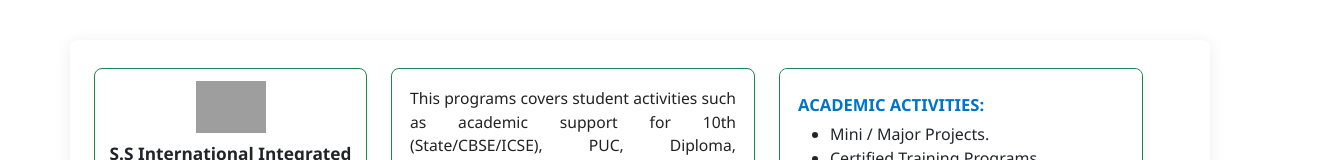
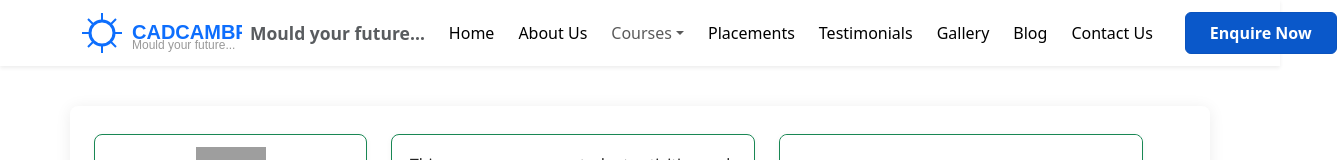
Before and after one commit to sonykikuma/clientwork, a React (Vite) app: page / in a window 1280 px wide. Shown: the top 160 px of the page, 1337 px wide, since content can reach past the window. Built offline with nearby package versions, Linux system fonts and the light colour scheme; grey boxes are pictures that could not be loaded.

Commit message:
header added

```diff
--- a/package.json
+++ b/package.json
@@ -13,7 +13,8 @@
     "bootstrap": "^5.3.7",
     "react": "^19.1.0",
     "react-bootstrap": "^2.10.10",
-    "react-dom": "^19.1.0"
+    "react-dom": "^19.1.0",
+    "react-router-dom": "^7.6.3"
   },
   "devDependencies": {
     "@eslint/js": "^9.29.0",
--- a/src/App.jsx
+++ b/src/App.jsx
@@ -10,6 +10,7 @@
 function App() {
   return (
     <>
+      <Header />
       <div className="">
         {/* <Header />
         <About />
--- /dev/null
+++ b/src/components/Header.css
@@ -0,0 +1,20 @@
+/* src/components/Header.css */
+
+/* wider, card‑style dropdown */
+.navbar .dropdown-menu {
+  min-width: 260px; /* tweak to taste */
+  border-radius: 0;
+  padding: 0.75rem 1rem;
+  box-shadow: 0 6px 20px rgba(0, 0, 0, 0.12);
+}
+
+.dropdown-item {
+  font-weight: 500;
+  padding: 0.35rem 0;
+}
+
+/* make the divider a faint line like in the screenshot */
+.dropdown-divider {
+  margin: 0.35rem 0;
+  border-top: 1px solid #e9ecef;
+}
--- a/src/components/Header.jsx
+++ b/src/components/Header.jsx
@@ -1,14 +1,210 @@
+// // src/components/Header.jsx
+// import React from "react";
+// import { NavLink } from "react-router-dom"; // remove if you’re using anchor tags
+// import logo from "../assets/dev-logo.svg";
+// import "bootstrap/dist/css/bootstrap.min.css";
+
+// const Header = () => (
+//   <header>
+//     {/* -------- Top Navbar -------- */}
+//     <nav className="navbar navbar-expand-lg navbar-light bg-white shadow-sm sticky-top">
+//       <div className="container">
+//         {/* Brand / Logo */}
+//         <NavLink
+//           className="navbar-brand d-flex align-items-center gap-2"
+//           to="/"
+//         >
+//           <img
+//             src={logo}
+//             alt="CADCAMBRIDGE logo"
+//             height="40"
+//             className="d-inline-block"
+//           />
+//           <span className="fw-semibold small text-muted d-none d-md-inline">
+//             Mould your future…
+//           </span>
+//         </NavLink>
+
+//         {/* Mobile toggle */}
+//         <button
+//           className="navbar-toggler border-0"
+//           type="button"
+//           data-bs-toggle="collapse"
+//           data-bs-target="#mainNavbar"
+//           aria-controls="mainNavbar"
+//           aria-expanded="false"
+//           aria-label="Toggle navigation"
+//         >
+//           <span className="navbar-toggler-icon"></span>
+//         </button>
+
+//         {/* Collapsible nav links */}
+//         <div className="collapse navbar-collapse" id="mainNavbar">
+//           <ul className="navbar-nav ms-auto mb-2 mb-lg-0 align-items-lg-center gap-lg-2">
+//             {[
+//               { path: "/", label: "Home", exact: true },
+//               { path: "/about", label: "About Us" },
+//               { path: "/courses", label: "Courses" },
+//               { path: "/placements", label: "Placements" },
+//               { path: "/testimonials", label: "Testimonials" },
+//               { path: "/gallery", label: "Gallery" },
+//               { path: "/blog", label: "Blog" },
+//               { path: "/contact", label: "Contact Us" },
+//             ].map(({ path, label, exact }) => (
+//               <li className="nav-item" key={label}>
+//                 <NavLink
+//                   to={path}
+//                   end={exact}
+//                   className={({ isActive }) =>
+//                     `nav-link px-lg-2${isActive ? " active fw-semibold" : ""}`
+//                   }
+//                 >
+//                   {label}
+//                 </NavLink>
+//               </li>
+//             ))}
+
+//             {/* CTA button */}
+//             <li className="nav-item ms-lg-3">
+//               <NavLink
+//                 to="/enquire"
+//                 className="btn btn-primary fw-semibold px-4 py-2"
+//               >
+//                 Enquire Now
+//               </NavLink>
+//             </li>
+//           </ul>
+//         </div>
+//       </div>
+//     </nav>
+//   </header>
+// );
+
+// export default Header;
+// src/components/Header.jsx
 import React from "react";
+import { NavLink } from "react-router-dom";
+import logo from "../assets/dev-logo.svg"; // swap with your real logo
+import "bootstrap/dist/css/bootstrap.min.css";
+import "./Header.css"; // ⬅ custom styles (next step)
 
-function Header() {
+const Header = () => {
   return (
-    <header className="bg-dark text-white text-center py-4">
-      <h1>
-        S.S International Integrated Engineering Research Consultancy & Training
-        Institute
-      </h1>
+    <header>
+      <nav className="navbar navbar-expand-lg navbar-light bg-white shadow-sm sticky-top">
+        <div className="container">
+          {/* ---------- Brand ---------- */}
+          <NavLink
+            to="/"
+            className="navbar-brand d-flex align-items-center gap-2"
+          >
+            <img src={logo} alt="Logo" height="40" />
+            <span className="fw-semibold small text-muted d-none d-md-inline">
+              Mould your future…
+            </span>
+          </NavLink>
+
+          {/* Mobile toggle */}
+          <button
+            className="navbar-toggler border-0"
+            type="button"
+            data-bs-toggle="collapse"
+            data-bs-target="#mainNavbar"
+            aria-controls="mainNavbar"
+            aria-expanded="false"
+            aria-label="Toggle navigation"
+          >
+            <span className="navbar-toggler-icon" />
+          </button>
+
+          {/* ---------- Links ---------- */}
+          <div className="collapse navbar-collapse" id="mainNavbar">
+            <ul className="navbar-nav ms-auto mb-2 mb-lg-0 align-items-lg-center gap-lg-2">
+              {/* --- Home (regular link) --- */}
+              <li className="nav-item">
+                <NavLink className="nav-link" to="/" end>
+                  Home
+                </NavLink>
+              </li>
+
+              {/* --- About Us --- */}
+              <li className="nav-item">
+                <NavLink className="nav-link" to="/">
+                  About Us
+                </NavLink>
+              </li>
+
+              {/* ---------- Courses (dropdown) ---------- */}
+              <li className="nav-item dropdown">
+                {/* parent trigger */}
+                <button
+                  className="nav-link dropdown-toggle border-0 bg-transparent"
+                  id="coursesDropdown"
+                  data-bs-toggle="dropdown"
+                  aria-expanded="false"
+                >
+                  Courses
+                </button>
+
+                {/* dropdown panel */}
+                <ul
+                  className="dropdown-menu shadow"
+                  aria-labelledby="coursesDropdown"
+                >
+                  <li>
+                    <NavLink className="dropdown-item" to="/">
+                      Product & Tool Design
+                    </NavLink>
+                  </li>
+                  <li>
+                    <hr className="dropdown-divider" />
+                  </li>
+                  <li>
+                    <NavLink className="dropdown-item" to="/">
+                      CAE
+                    </NavLink>
+                  </li>
+                  <li>
+                    <hr className="dropdown-divider" />
+                  </li>
+                  <li>
+                    <NavLink className="dropdown-item" to="/">
+                      Corporate & College Training
+                    </NavLink>
+                  </li>
+                </ul>
+              </li>
+
+              {/* --- Remaining regular links --- */}
+              {[
+                { to: "/", label: "Placements" },
+                { to: "/", label: "Testimonials" },
+                { to: "/", label: "Gallery" },
+                { to: "/", label: "Blog" },
+                { to: "/", label: "Contact Us" },
+              ].map(({ to, label }) => (
+                <li className="nav-item" key={label}>
+                  <NavLink className="nav-link" to={to}>
+                    {label}
+                  </NavLink>
+                </li>
+              ))}
+
+              {/* --- CTA Button --- */}
+              <li className="nav-item ms-lg-3">
+                <NavLink
+                  to="/"
+                  className="btn btn-primary fw-semibold px-4 py-2"
+                >
+                  Enquire Now
+                </NavLink>
+              </li>
+            </ul>
+          </div>
+        </div>
+      </nav>
     </header>
   );
-}
+};
 
 export default Header;
--- a/src/main.jsx
+++ b/src/main.jsx
@@ -1,10 +1,12 @@
 import { StrictMode } from "react";
 import { createRoot } from "react-dom/client";
+import { createBrowserRouter, RouterProvider } from "react-router-dom";
 // import './index.css'
 import App from "./App.jsx";
 
+const router = createBrowserRouter([{ path: "/", element: <App /> }]);
 createRoot(document.getElementById("root")).render(
   <StrictMode>
-    <App />
+    <RouterProvider router={router} />
   </StrictMode>
 );
```
Also changed, not shown: src/assets/dev-logo.svg (added), 1 other file (tests, documents, lock files or other folders).
